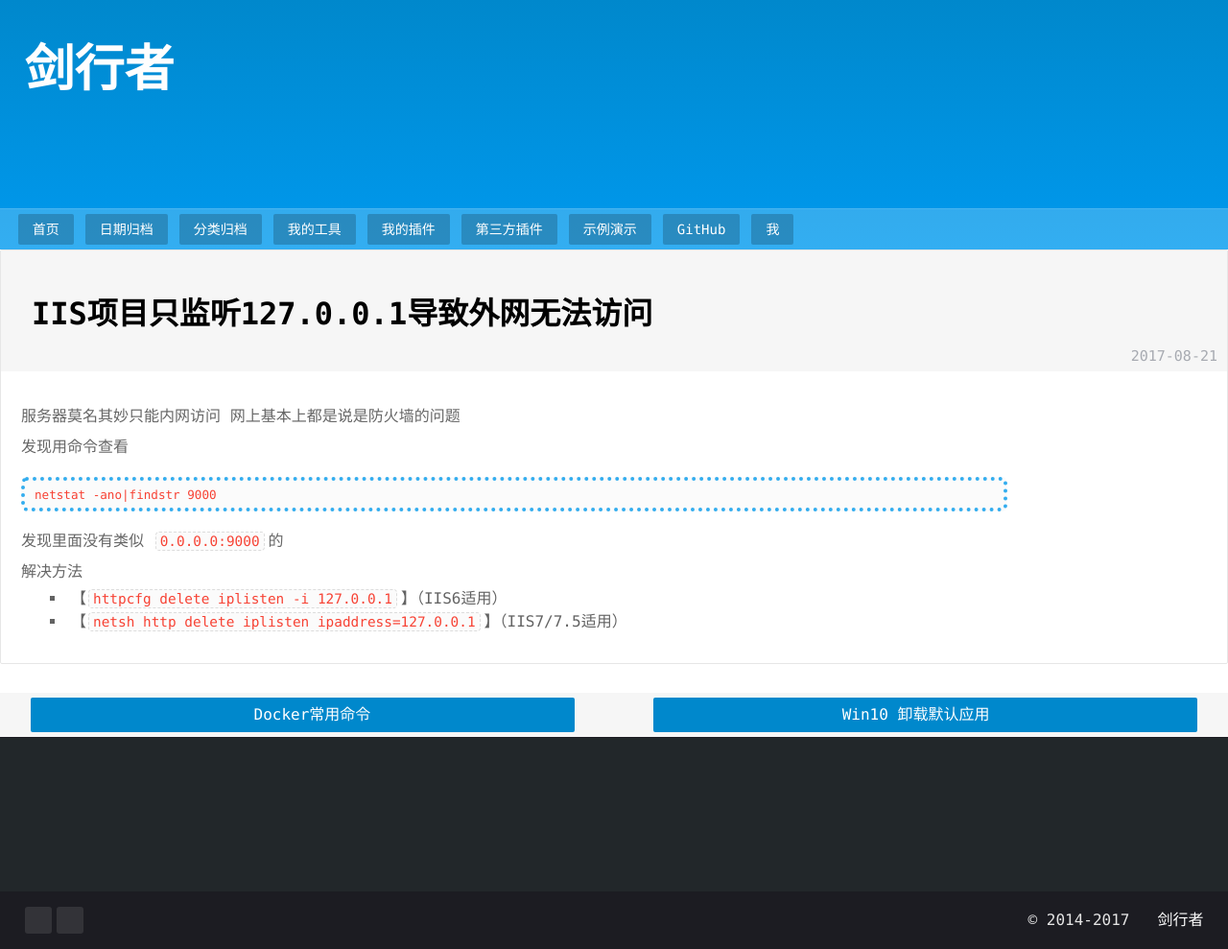
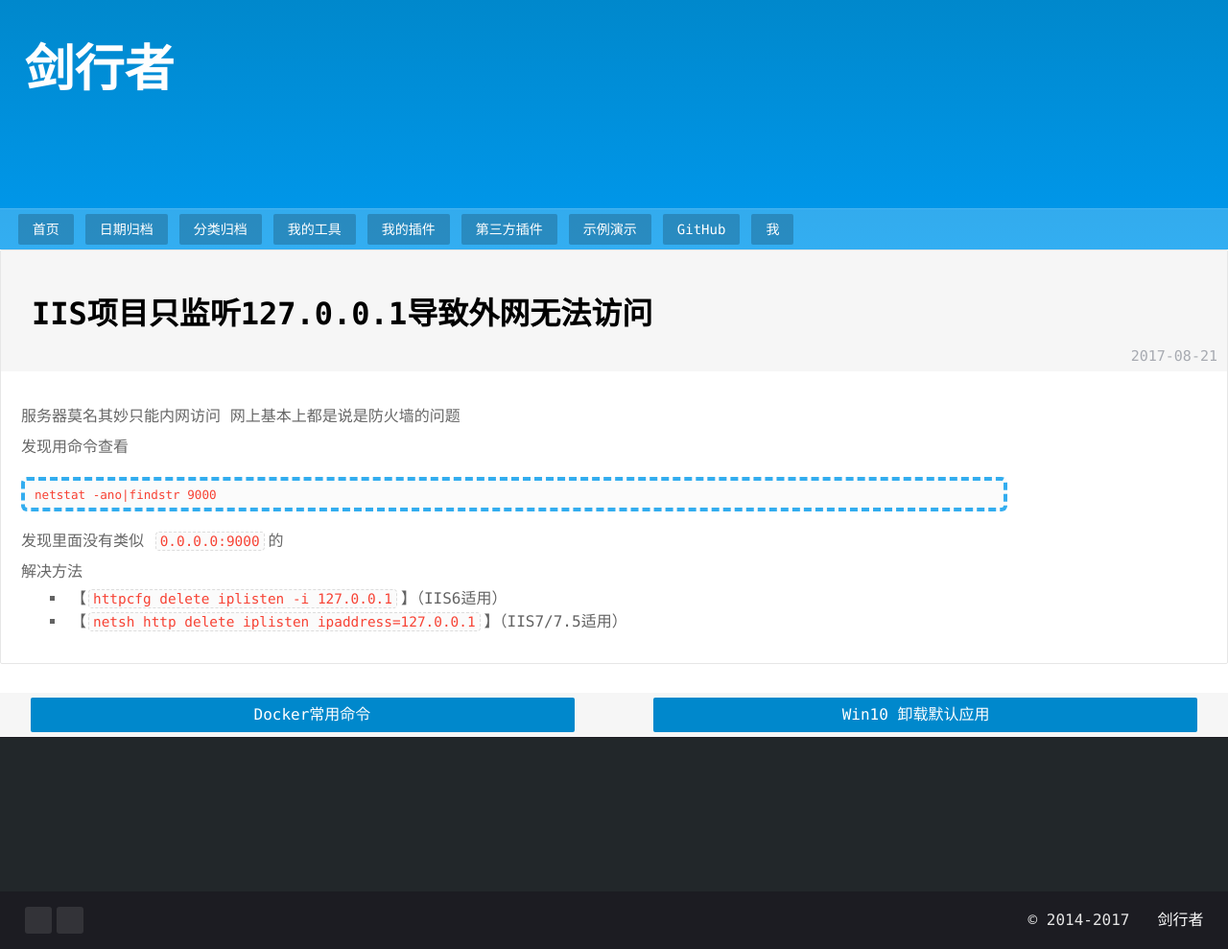
Before and after one commit to psvmc/myblog_jekyll, a Jekyll site: the page built from _posts/2017-08-21-iis-ip-listen.md, in a window 1280 px wide. Shown: the whole page at 96% size. Built offline with Jekyll 4.4.1, drawn with Linux system fonts in a browser that asks for light colours; comment, search, counter and statistics services are not loaded.

Commit message:
代码提交

```diff
--- a/jekyll-themes/ztheme/css/syntax-highlighting.css
+++ b/jekyll-themes/ztheme/css/syntax-highlighting.css
@@ -26,7 +26,7 @@ pre,
 .highlight .hll {
     background-color: #fbfbfb;
 	border: 4px solid #33adef;
-	border-style: dotted;
+	border-style: dashed;
 	padding: 6px 10px;
 	border-radius: 6px;
 	max-width: 1000px;
```
